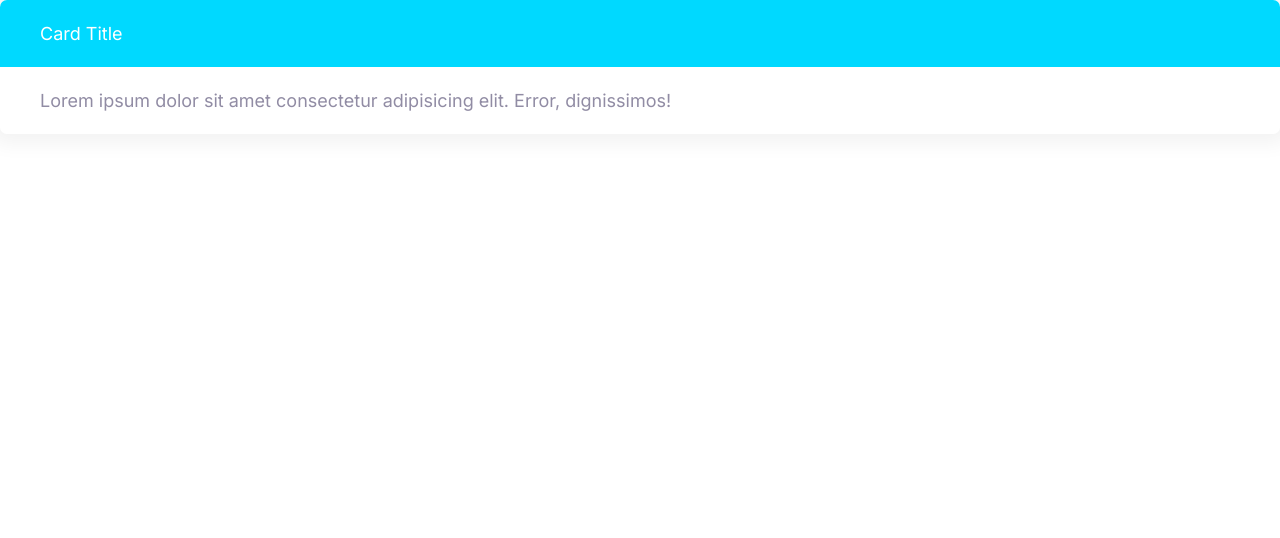
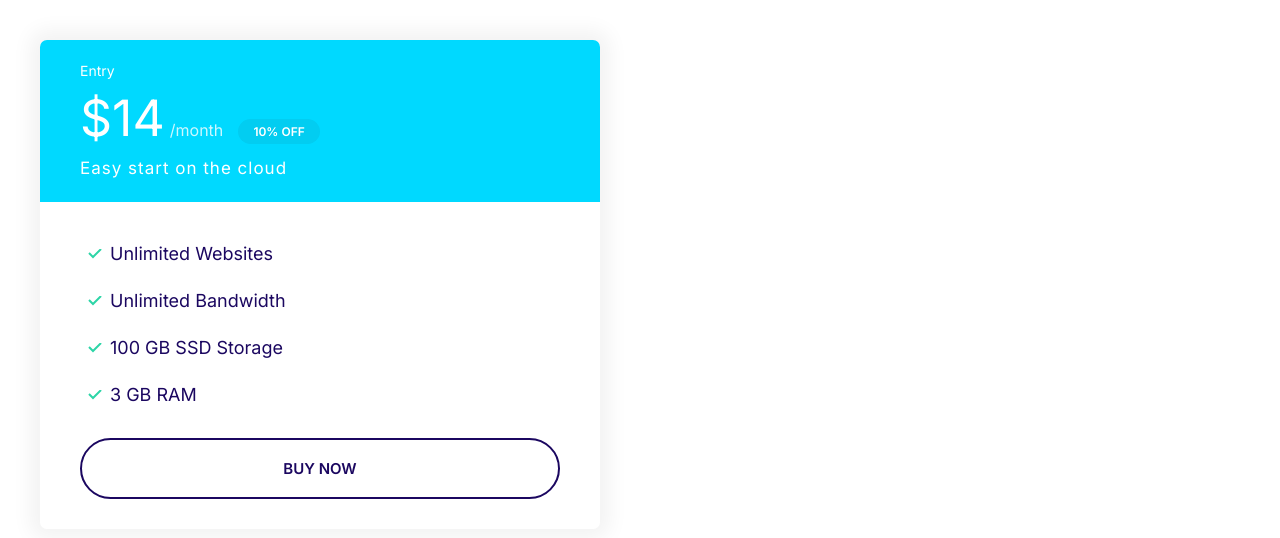
Before and after one commit to gordonshlai/gordonation, a plain HTML site: page index.html in a window 1280 px wide. Drawn offline with Linux system fonts and the light colour scheme.

Commit message:
19- Plans

```diff
--- a/css/styles.css
+++ b/css/styles.css
@@ -117,6 +117,7 @@ a {
 
 .badge--small {
   font-size: 1.6rem;
+  padding: 0.5rem 1.5rem;
 }
 
 @media screen and (min-width: 1024px) {
@@ -297,3 +298,55 @@ a {
   background: var(--color-secondary);
   color: white;
 }
+
+.card--secondary .badge--secondary {
+  background-color: #02cdf1;
+}
+
+/* Plans */
+.plan__name {
+  color: white;
+  margin: 0;
+  font-weight: 500;
+  font-size: 2.4rem;
+}
+
+.plan__price {
+  font-size: 6rem;
+}
+
+.plan__billing-cycle {
+  font-size: 2.4rem;
+  font-weight: 300;
+  opacity: 0.8;
+  margin-right: 1rem;
+}
+
+.plan__description {
+  font-size: 2rem;
+  font-weight: 300;
+  letter-spacing: 1px;
+  display: block;
+}
+
+.plan .list__item {
+  margin-bottom: 2rem;
+}
+
+@media screen and (min-width: 1024px) {
+  .plan__name {
+    font-size: 1.4rem;
+  }
+
+  .plan__price {
+    font-size: 5rem;
+  }
+
+  .plan__billing-cycle {
+    font-size: 1.6rem;
+  }
+
+  .plan__description {
+    font-size: 1.7rem;
+  }
+}
--- a/index.html
+++ b/index.html
@@ -15,11 +15,26 @@
     <link rel="stylesheet" href="css/styles.css" />
   </head>
   <body>
-    <div class="card card--secondary">
-      <header class="card__header">Card Title</header>
-      <div class="card__body">
-        Lorem ipsum dolor sit amet consectetur adipisicing elit. Error,
-        dignissimos!
+    <div style="width: 50%; padding: 4rem">
+      <div class="plan">
+        <div class="card card--secondary">
+          <header class="card__header">
+            <h3 class="plan__name">Entry</h3>
+            <span class="plan__price">$14</span>
+            <span class="plan__billing-cycle">/month</span>
+            <span class="badge badge--secondary badge--small">10% OFF</span>
+            <span class="plan__description">Easy start on the cloud</span>
+          </header>
+          <div class="card__body">
+            <ul class="list list--tick">
+              <li class="list__item">Unlimited Websites</li>
+              <li class="list__item">Unlimited Bandwidth</li>
+              <li class="list__item">100 GB SSD Storage</li>
+              <li class="list__item">3 GB RAM</li>
+            </ul>
+            <button class="btn btn--outline btn--block">BUY NOW</button>
+          </div>
+        </div>
       </div>
     </div>
   </body>
```
Also changed, not shown: components/plan.html (added, +22 -0 lines).
